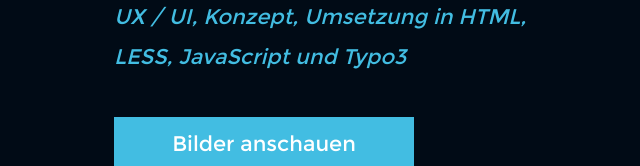
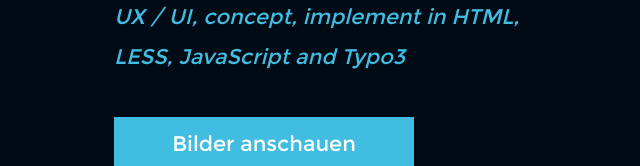
Before and after one commit to vividaecher/viviroofs, a website: page en/portfolio.html in a window 1280 px wide. Shown: the part 869-1035 px from the top of the page, 578-1218 px from the left. Drawn offline with Linux system fonts and the light colour scheme.

Commit message:
english translation portfolio

```diff
--- a/en/portfolio.html
+++ b/en/portfolio.html
@@ -103,7 +103,7 @@
         <h2>kölnticket.de</h2>
         <h3>2017 until today, DERTICKETSERVICE.DE GmbH & Co.KG, Work in Progress</h3>
         <p>The three brands kölnticket.de, bonnticket.de and westticket.de sell tickets for several events in the culture and event business. Since 2017, I create designs and concepts in teamwork with my colleagues for new features that improve the user journey of our customers It's my focus to implement the ideas into code with a special eye on the CMS Typo3.</p>
-        <p><span>UX / UI, Konzept, Umsetzung in HTML, LESS, JavaScript und Typo3</span></p>
+        <p><span>UX / UI, concept, implement in HTML, LESS, JavaScript and Typo3</span></p>
         <div class="cta-button">
           <div class="chocolat-parent" data-chocolat-title="koelnticket">
             <a class="cta chocolat-image" href="../../img/portfolio/koelnticket/themenseite_desktop.png" title="Desktop-View Themenseite">Bilder anschauen</a>
```
